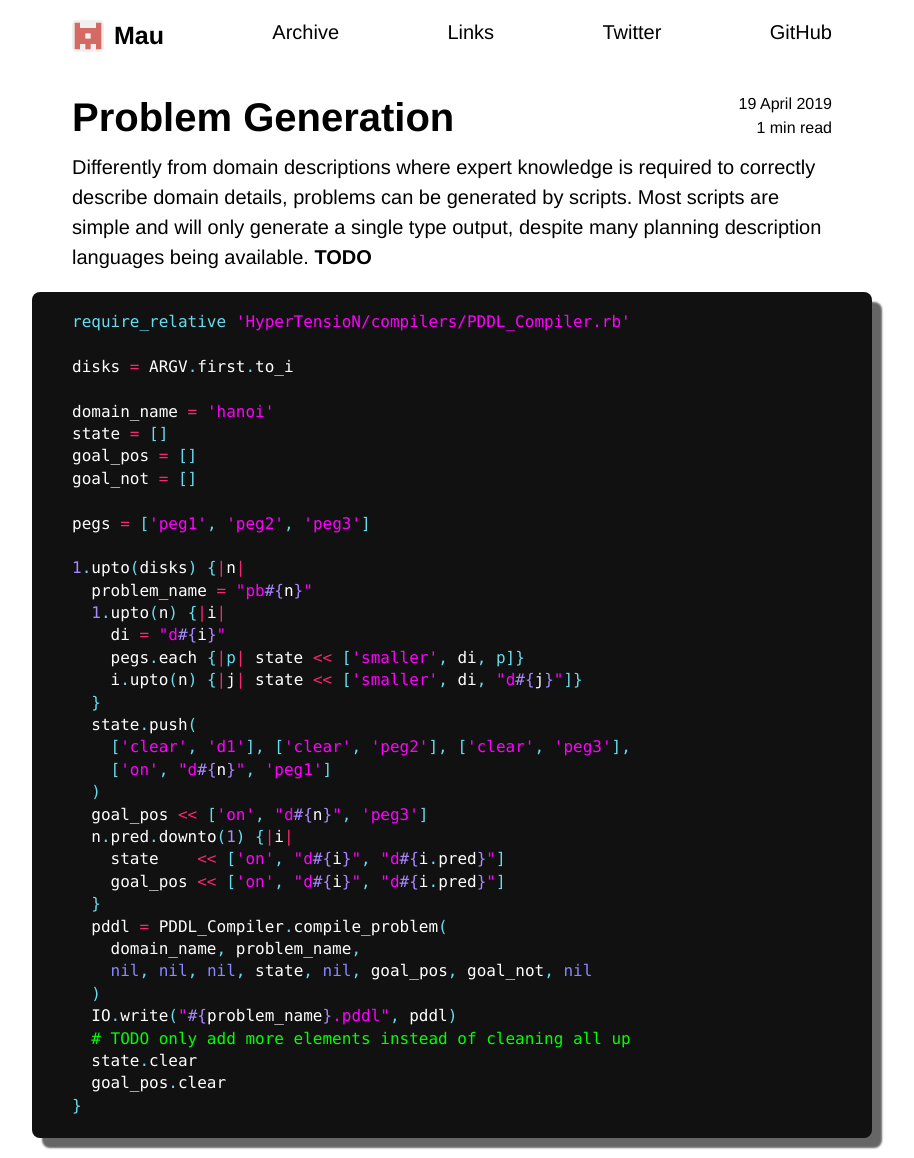
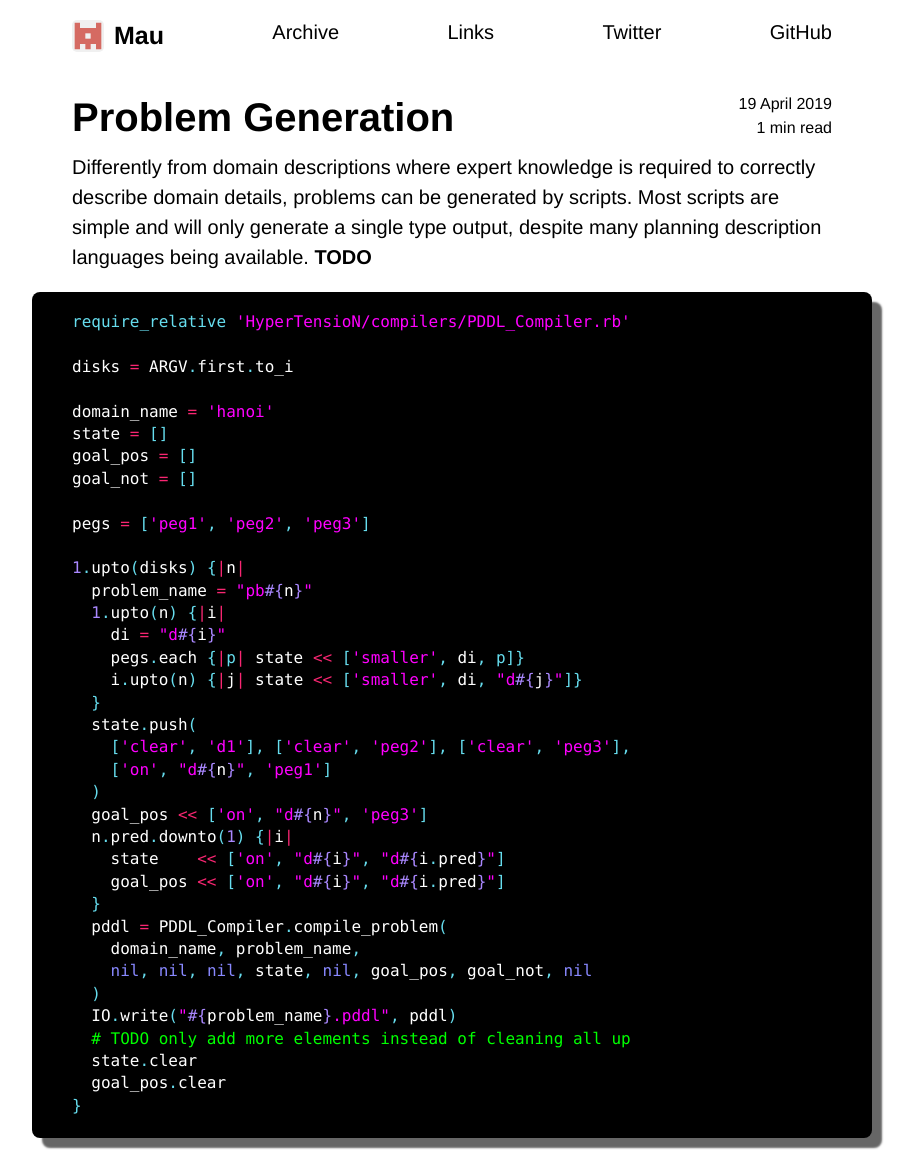
Before and after one commit to Maumagnaguagno/maumagnaguagno.github.io, a Jekyll site: the page built from problemgen.md, in a window 1280 px wide. Shown: the whole page, without its empty margins (188-1102 px from the left). Built offline with Jekyll 4.4.1, drawn with Linux system fonts in a browser that asks for light colours; our own code applies the rules of GitHub Pages for plain Markdown files.

Commit message:
True black background for pre.highlight in _highlight.scss

```diff
--- a/css/_highlight.scss
+++ b/css/_highlight.scss
@@ -18,7 +18,7 @@ pre.highlight {
   font-size: .8rem;
   line-height: 1.4;
   color: #fff;
-  background-color: #111;
+  background-color: #000;
   box-shadow: 10px 10px 2px #666;
   margin:  0 -2rem 1rem;
   padding: 1rem 2rem;
```
